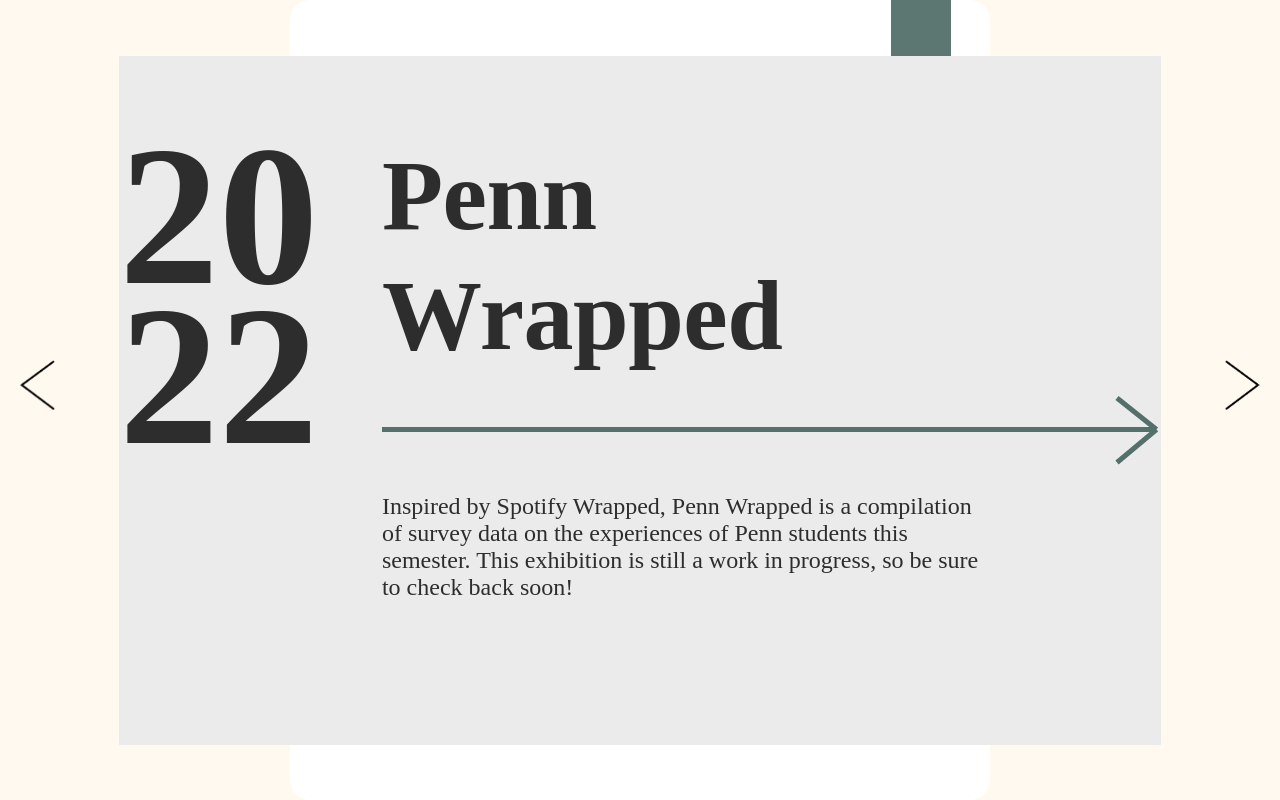
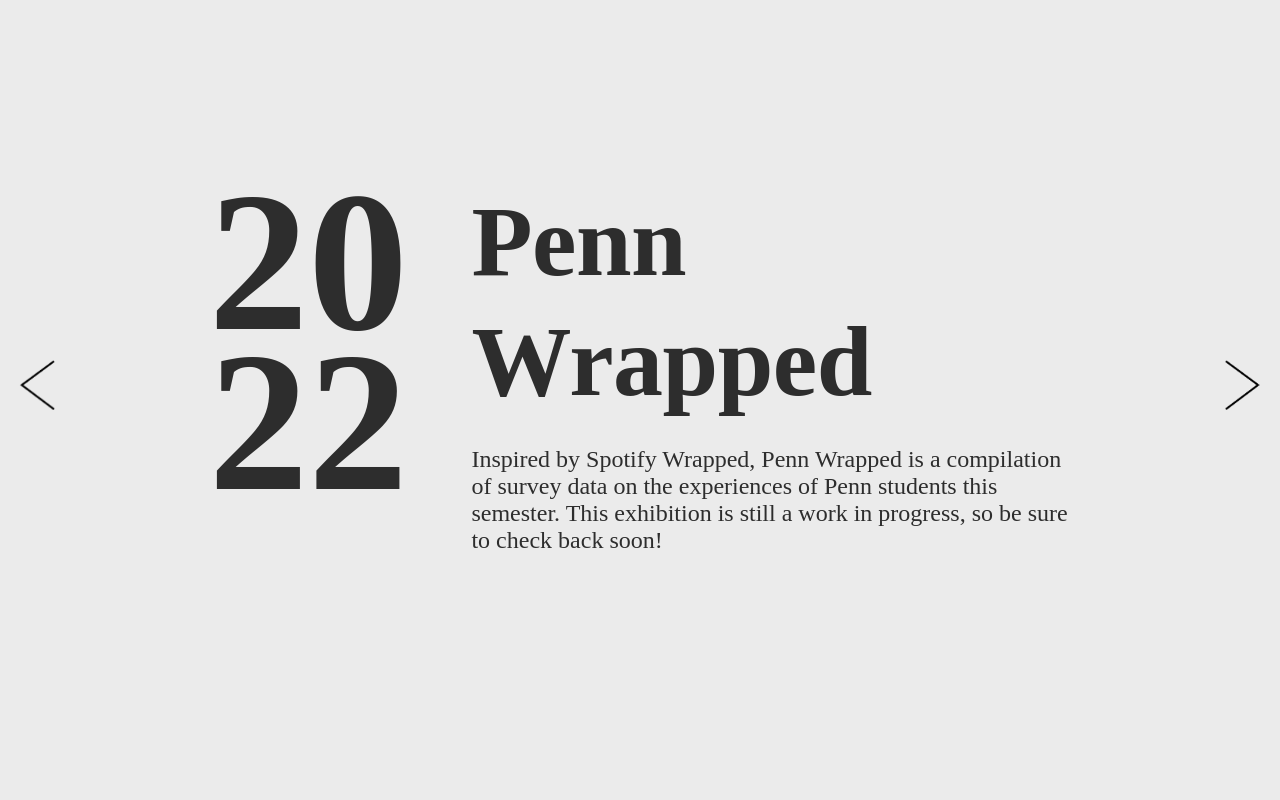
Before and after one commit to PennSpark/sp22-red-penn-playbook, a React (Create React App) app in the folder client/: page /penn-wrapped in a window 1280 px wide. Built offline with nearby package versions, Linux system fonts and the light colour scheme; a small style sheet from the web is missing; a web font is replaced by a local one.

Commit message:
pennwrapped title formatting

```diff
--- a/client/src/components/ClassXAbout.js
+++ b/client/src/components/ClassXAbout.js
@@ -10,14 +10,14 @@
   const values = [
     { name: "Abigail Norwillo", quote: "\"Sell your clothes and keep your thoughts\" - Henry David Thoreau", link: "https://www.youtube.com/embed/dgZ3oO6NtNs", img: "https://drive.google.com/uc?export=view&id=1fE6XftsJdhIAdmE735XvM0qkAW26hkrH" },
     { name: "Abraham Frey", quote: "\"I feel so clean like a money machine\"- 100 gecs", link: "https://www.youtube.com/embed/TMqjJfxX1lk", img: "https://drive.google.com/uc?export=view&id=1z7KHGVkLLJiuyQinZH894dJRqYe7fuKt" },
-    { name: "Amanda Xu", quote: "\"“Stop asking permission and go get it\" - Cece Parekh, New Girl", link: "https://www.youtube.com/embed/JoCNJAikWaY", img: "https://drive.google.com/uc?export=view&id=1qCmVzfNKOY7CpqbDmV5k6GEOhCANzSiV" },
+    { name: "Amanda Xu", quote: "\"Stop asking permission and go get it\" - Cece Parekh, New Girl", link: "https://www.youtube.com/embed/JoCNJAikWaY", img: "https://drive.google.com/uc?export=view&id=1qCmVzfNKOY7CpqbDmV5k6GEOhCANzSiV" },
     { name: "Felicia Chen", quote: "\"Hope is a function of struggle—we develop hope not during the easy or comfortable times, but through adversity and discomfort.\" - Brené Brown", link: "https://www.youtube.com/embed/kmfsiRh8eQw", img: "https://drive.google.com/uc?export=view&id=1JcLBtVmU_hcGZFF5HO-_4zJUA0mfo6QC" },
     { name: "Grace Jiang", quote: "\"i hate andrew jiang\" - Grace Jiang", link: "https://www.youtube.com/embed/0a-Mo2B4yFo", img: "http://drive.google.com/uc?export=view&id=1Q0EH6nzse474kOgxLi2t4NBVHLZeM_t4" },
-    { name: "Matthew Jortberg", quote: "\"We're here to put a dent in the universe. Otherwise why else even be here?” - Steve Jobs\"", link: "https://www.youtube.com/embed/oRJORX-8Vpc", img: "https://drive.google.com/uc?export=view&id=1-JGJLU791OwYFxzrmUZAbKYlchK-O1LS" },
+    { name: "Matthew Jortberg", quote: "\"We're here to put a dent in the universe. Otherwise why else even be here?” - Steve Jobs", link: "https://www.youtube.com/embed/oRJORX-8Vpc", img: "https://drive.google.com/uc?export=view&id=1-JGJLU791OwYFxzrmUZAbKYlchK-O1LS" },
     { name: "Matthew Li", quote: "\"Life is for the living” - Dan Jai", link: "https://www.youtube.com/embed/ruo2iCRbzNQ", img: "https://drive.google.com/uc?export=view&id=1YhgzK2u7s-fswLH4fUXrftyyc9nhCUWx" },
     { name: "Maya Patel", quote: "\"...People will forget what you said, people will forget what you did, but people will never forget how you made them feel.\" - Maya Angelou", link: "https://www.youtube.com/embed/bZHW30cW6Do", img: "https://drive.google.com/uc?export=view&id=1cCxU_r6Q8--N4dzkmpBkvQ2PCkO6m9ax" },
     { name: "Jashee Yang", quote: "\"naurrrr\" - trialpha", link: "https://www.youtube.com/embed/tL32v3FZh3k", img: "http://drive.google.com/uc?export=view&id=1OCgd4RxufJtKYKFdXgYXrT7cseHHnZN0" },
-    { name: "Jediah Katz", quote: "\"If youth was not wasted, how could it be youth?” – Viet Thanh Nguyen\"", link: "link10", img: "https://drive.google.com/uc?export=view&id=1qP7tazcWdbO4MiikmE33X_kgnwRC4cJm" },
+    { name: "Jediah Katz", quote: "\"If youth was not wasted, how could it be youth?” – Viet Thanh Nguyen", link: "link10", img: "https://drive.google.com/uc?export=view&id=1qP7tazcWdbO4MiikmE33X_kgnwRC4cJm" },
   ];
 
   const [fullscreen, setFullscreen] = useState(true);
--- a/client/src/components/PennWrappedAbout.js
+++ b/client/src/components/PennWrappedAbout.js
@@ -29,6 +29,7 @@
             exhibition is still a work in progress, so be sure to check back
             soon!
           </p>
+          <div class="mobile-view-pw-about"><h2>Sorry, this exhibition is only available on Desktop view. Please try again on your computer!</h2></div>
         </div>
       </div>
     </div>
--- a/client/src/components/PennWrappedAbout.scss
+++ b/client/src/components/PennWrappedAbout.scss
@@ -88,6 +88,10 @@
   font-size: 1.4rem;
 }
 
+.mobile-view-pw-about {
+  display: none;
+}
+
 @media (max-width: 700px) {
   .penn-wrapped-content {
     display: none;
@@ -132,6 +136,14 @@
   .pw-about-container svg {
     display: none;
   }
+
+  .start-container {
+    display: none;
+  }
+
+  .mobile-view-pw-about {
+    display: block;
+  }
 }
 
 .pw-start {
--- a/client/src/components/penn-wrapped/PennWrappedCarousel.scss
+++ b/client/src/components/penn-wrapped/PennWrappedCarousel.scss
@@ -48,7 +48,7 @@
         justify-content: center;
 
         .item {
-          width: 700px;
+          width: 100%;
           height: 100%;
           background-color: white;
           border-radius: 20px;
--- a/client/src/components/penn-wrapped/RicePurity.js
+++ b/client/src/components/penn-wrapped/RicePurity.js
@@ -12,7 +12,7 @@
           <h1>On average, our rice purity score dropped <span style={{color: "#577ED2"}}>5.9 points</span>.</h1>
       </div>
       <div className="rp-right" />
-        {/* <img id="rp-img" src={rice} /> */}
+         <img id="rp-img" src={rice} />
     </div>
   );
 };
--- a/client/src/components/penn-wrapped/Title.css
+++ b/client/src/components/penn-wrapped/Title.css
@@ -1,11 +1,15 @@
 @import url("https://cdn.jsdelivr.net/npm/@xz/fonts@1/serve/hk-grotesk.min.css");
 
-.pw-about {
+.title-pw-about {
+  display: flex;
+  align-items: center;
   background-color: #ebebeb;
   padding-bottom: 120px;
+  width: 100%;
+  height: 100%;
 }
 
-.pw-about_container {
+.title-pw-about_container {
   display: flex;
   text-align: center;
   justify-content: center;
@@ -13,16 +17,6 @@
   margin-right: auto;
   margin-top: 80px;
   gap: 5vw;
-}
-
-.pw-active {
-  width: 60px;
-  height: 80px;
-  background-color: #54706b;
-  opacity: 0.95;
-  float: right;
-  margin-right: 210px;
-  margin-top: -80px;
 }
 
 .year-container h1 {
--- a/client/src/components/penn-wrapped/Title.js
+++ b/client/src/components/penn-wrapped/Title.js
@@ -1,21 +1,18 @@
 import React, { useContext, useState } from "react";
 import { Link, useNavigate } from "react-router-dom";
 import "./Title.css";
-import { ReactComponent as RightArrow } from "../svg/rightArrow.svg";
 
 
 const Title = () => {
   return (
-    <div className="pw-about">
-      <div className="pw-active" />
-      <div className="pw-about_container">
+    <div className="title-pw-about">
+      <div className="title-pw-about_container">
         <div class="year-container">
           <h1 className="year-top-h1">20</h1>
           <h1 className="year-bot-h1">22</h1>
         </div>
         <div class="pw-about-container">
           <h1 className="about-h1">Penn Wrapped</h1>
-        <RightArrow />
           <p className="about-p">
             Inspired by Spotify Wrapped, Penn Wrapped is a compilation of survey
             data on the experiences of Penn students this semester. This
```
Also changed, not shown: 24 other files (tests, documents, lock files or other folders).
